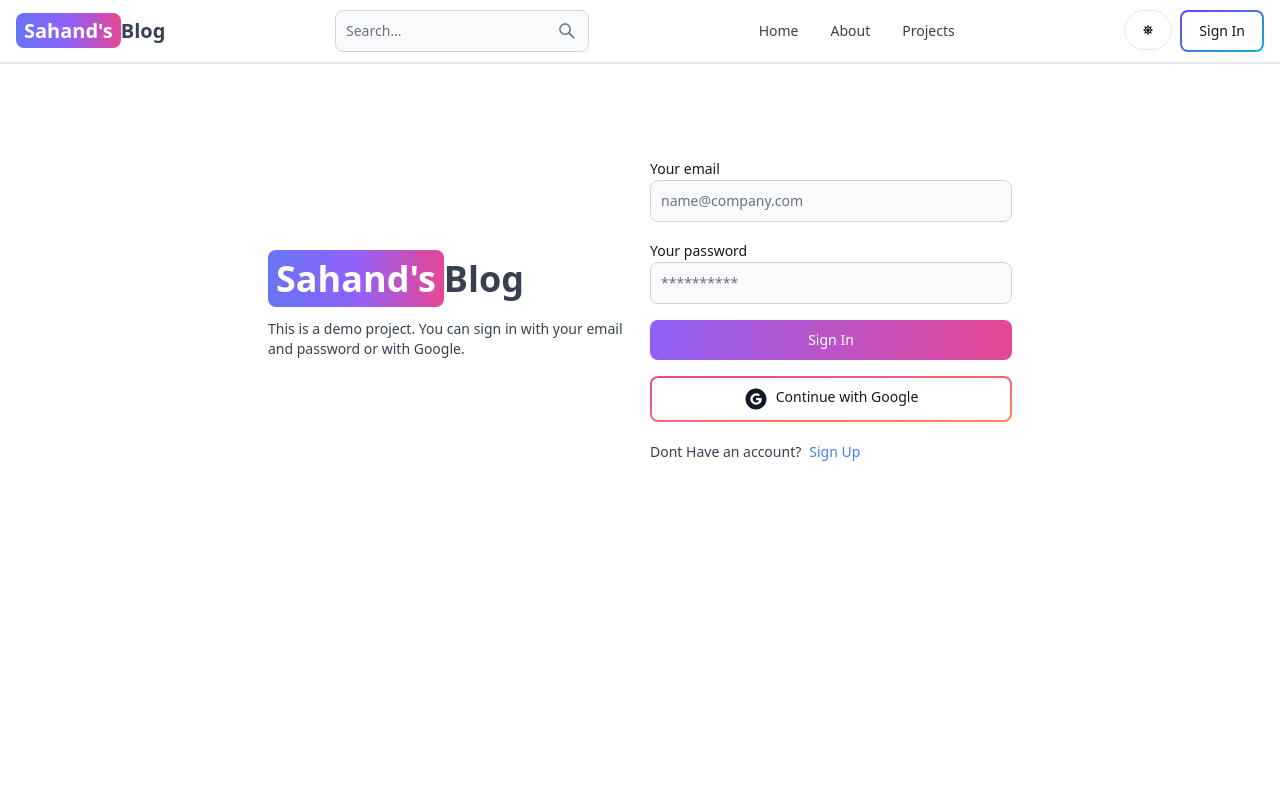
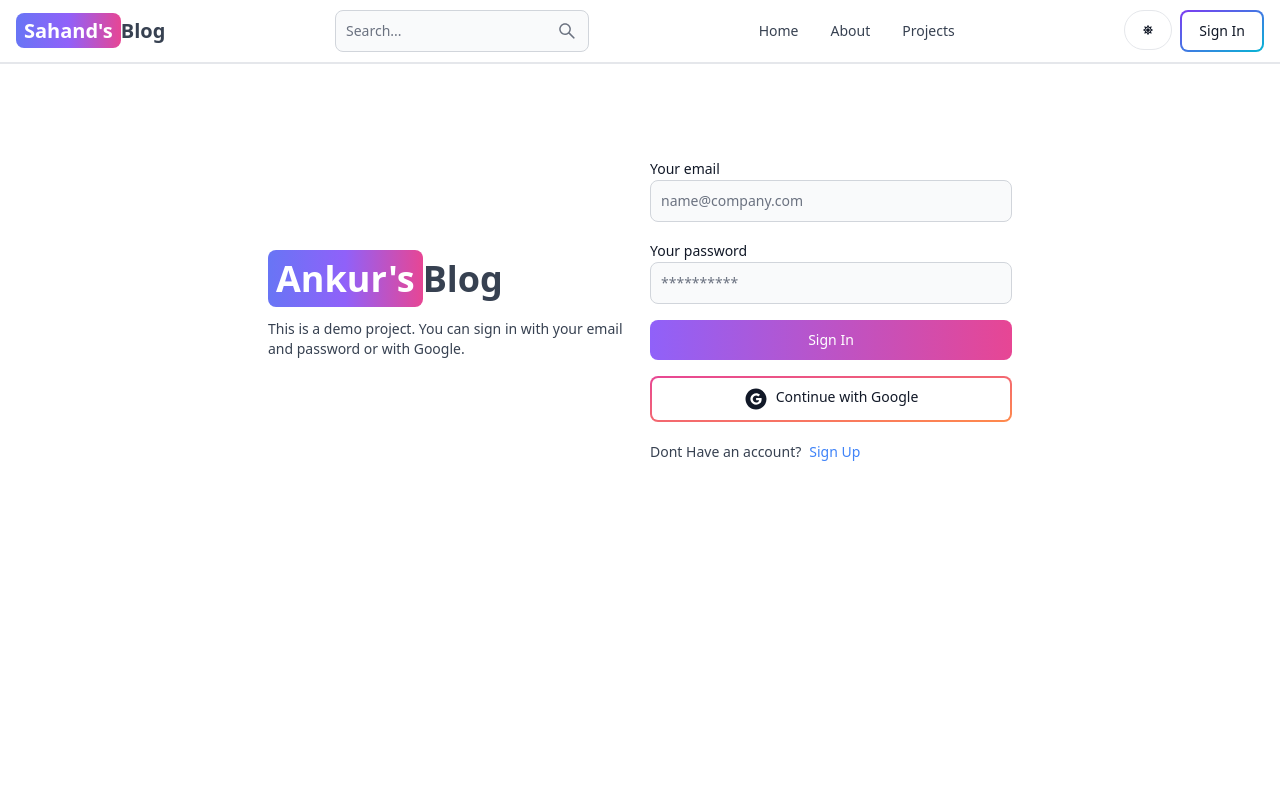
Before and after one commit to gunnermay31/MERN-BLOG, a React (Vite) app in the folder client/: page /sign-in in a window 1280 px wide. Shown: the top 800 px of the page. Built offline with nearby package versions, Linux system fonts and the light colour scheme; no server answers.

Commit message:
Update SignIn.jsx

```diff
--- a/client/src/pages/SignIn.jsx
+++ b/client/src/pages/SignIn.jsx
@@ -49,7 +49,7 @@ export default function SignIn() {
         <div className='flex-1'>
           <Link to='/' className='font-bold dark:text-white text-4xl'>
             <span className='px-2 py-1 bg-gradient-to-r from-indigo-500 via-purple-500 to-pink-500 rounded-lg text-white'>
-              Sahand's
+              Ankur's
             </span>
             Blog
           </Link>
```
